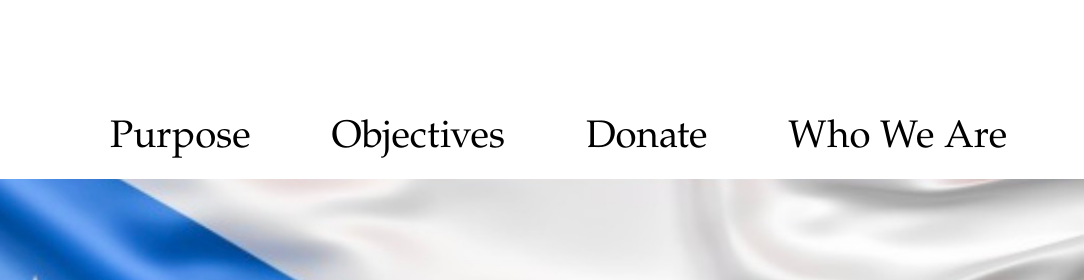
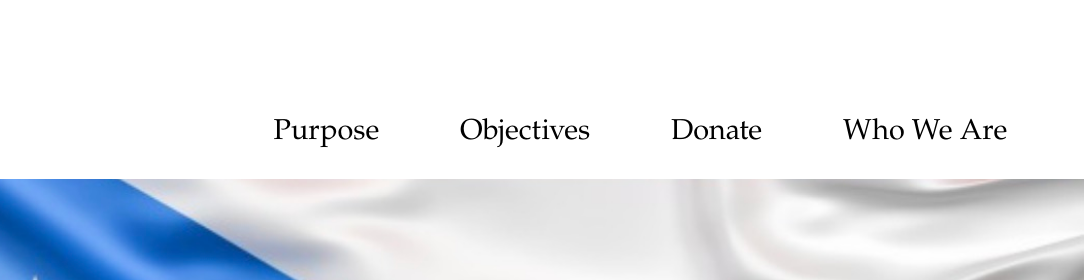
Before and after one commit to seenordrew/mypartforpuertorico, a plain HTML site: page index.html in a window 1280 px wide. Shown: the top 280 px of the page, 196-1280 px from the left. Drawn offline with Linux system fonts and the light colour scheme.

Commit message:
Add files via upload

```diff
--- a/css/big.css
+++ b/css/big.css
@@ -25,7 +25,7 @@ body {
 }
 
 .navbar-text {
-	font-size: 3vw;
+	font-size: 2.25vw;
 	font-family: garamond;
 	color: black;
 	text-decoration: none;
```
